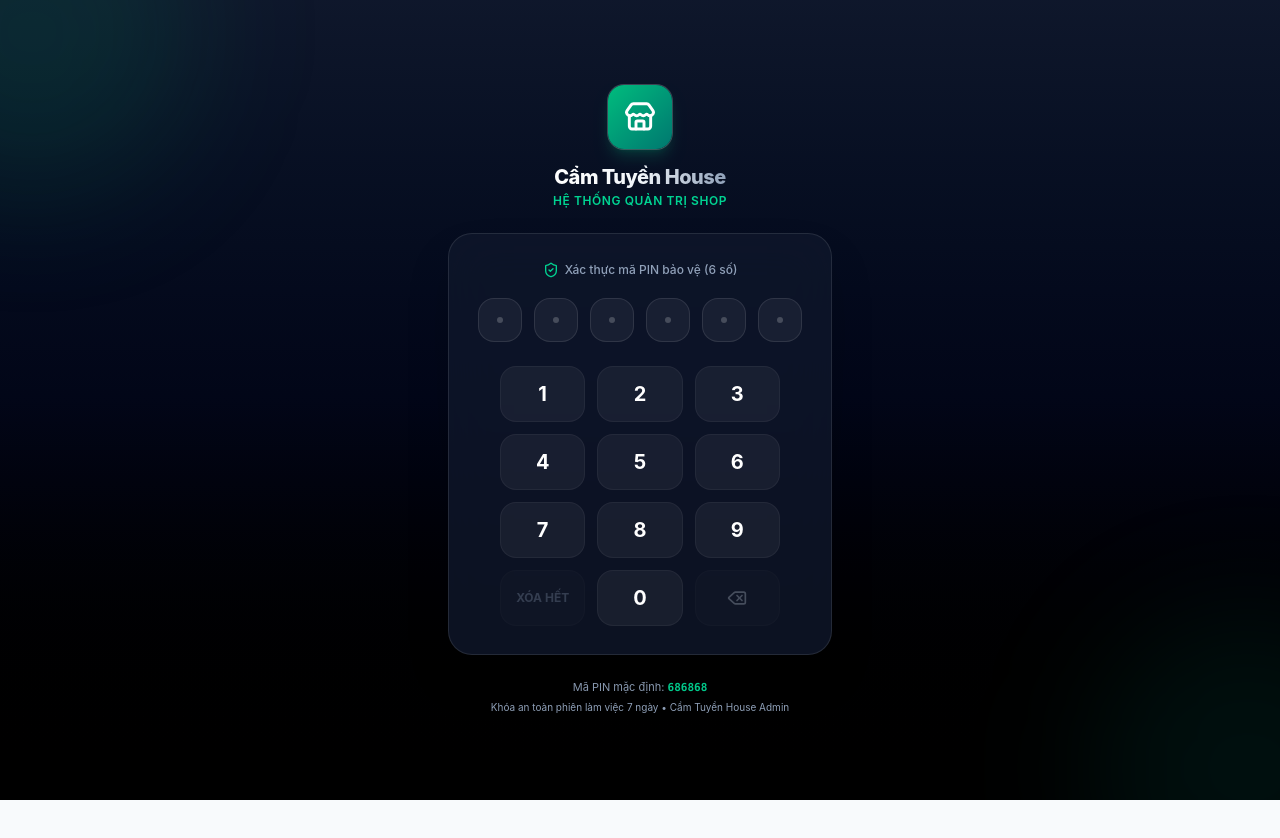
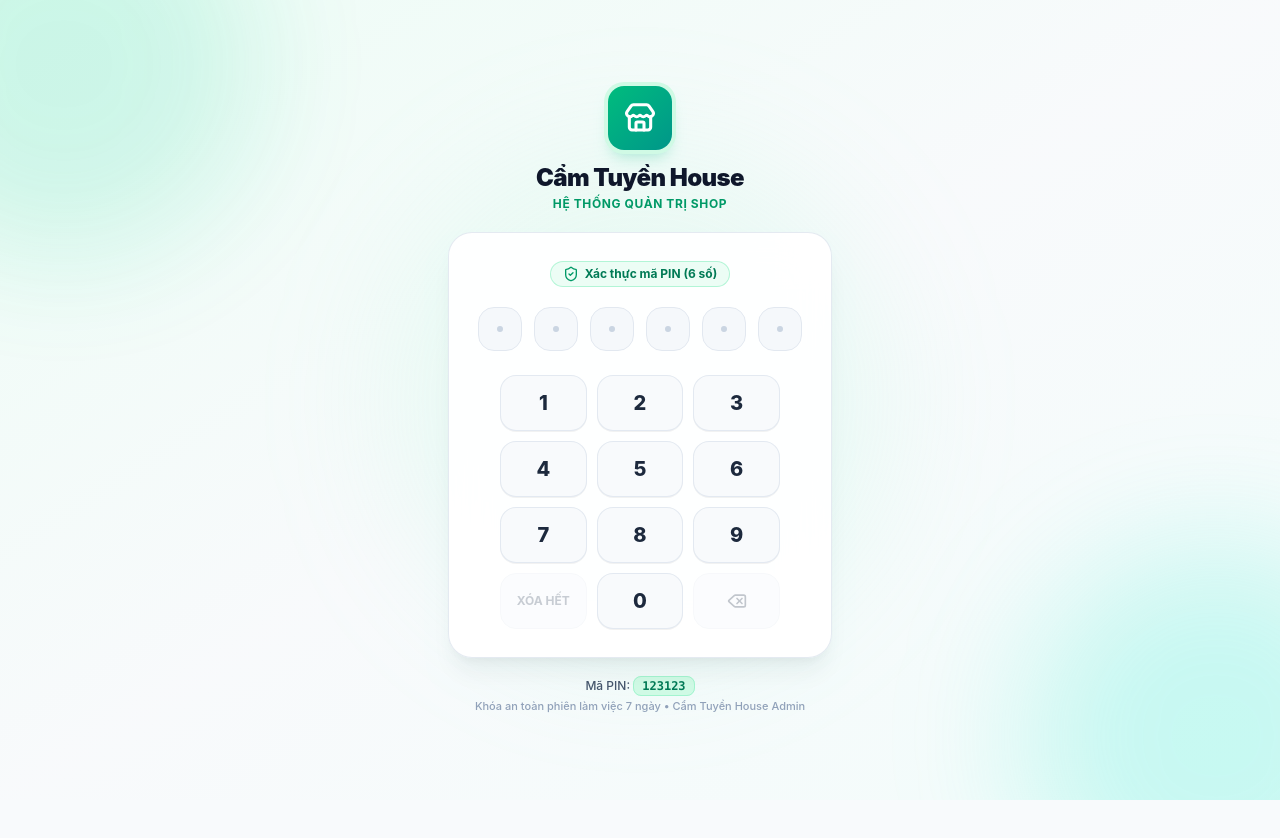
Before and after one commit to hoaibao3112/Afmin_Pos_SanPham, a Next.js app in the folder frontend/: page /login in a window 1280 px wide. Shown: the top 838 px of the page. Built offline with nearby package versions, Linux system fonts and the light colour scheme.

Commit message:
style(login): switch to bright, fresh and clean UI theme and set default PIN to 123123

```diff
--- a/frontend/src/app/login/page.tsx
+++ b/frontend/src/app/login/page.tsx
@@ -36,7 +36,7 @@ export default function LoginPage() {
       } else {
         // Nhập sai PIN -> Rung lắc và báo lỗi
         setIsShaking(true);
-        setErrorMsg(data.message || 'Mã PIN không đúng');
+        setErrorMsg(data.message || 'Mã PIN không chính xác');
         setPin('');
         setTimeout(() => setIsShaking(false), 600);
       }
@@ -97,35 +97,36 @@ export default function LoginPage() {
   }, [handleDigit, handleDelete, handleClear]);
 
   return (
-    <div className="min-h-screen bg-linear-to-b from-slate-900 via-slate-950 to-black text-white flex flex-col items-center justify-center p-4 selection:bg-emerald-500 selection:text-white">
-      {/* Background glow effects */}
+    <div className="min-h-screen bg-linear-to-br from-emerald-50/90 via-slate-50 to-teal-50/70 text-slate-900 flex flex-col items-center justify-center p-4 selection:bg-emerald-500 selection:text-white relative overflow-hidden">
+      {/* Hiệu ứng hào quang tươi sáng nền */}
       <div className="fixed inset-0 overflow-hidden pointer-events-none">
-        <div className="absolute -top-32 -left-32 w-80 h-80 bg-emerald-600/15 rounded-full blur-3xl" />
-        <div className="absolute -bottom-32 -right-32 w-80 h-80 bg-teal-600/10 rounded-full blur-3xl" />
+        <div className="absolute -top-32 -left-32 w-96 h-96 bg-emerald-400/20 rounded-full blur-3xl animate-pulse" />
+        <div className="absolute -bottom-32 -right-32 w-96 h-96 bg-teal-300/25 rounded-full blur-3xl" />
+        <div className="absolute top-1/2 left-1/2 -translate-x-1/2 -translate-y-1/2 w-[500px] h-[500px] bg-emerald-200/15 rounded-full blur-3xl pointer-events-none" />
       </div>
 
-      <div className="relative w-full max-w-sm flex flex-col items-center">
-        {/* Logo & Brand */}
-        <div className="flex flex-col items-center text-center mb-6">
-          <div className="h-16 w-16 rounded-2xl bg-linear-to-br from-emerald-500 to-teal-700 flex items-center justify-center shadow-lg shadow-emerald-500/20 ring-1 ring-white/20 mb-3.5">
-            <Store className="h-8 w-8 text-white stroke-[2.2]" />
+      <div className="relative w-full max-w-sm flex flex-col items-center z-10">
+        {/* Logo & Tên Shop */}
+        <div className="flex flex-col items-center text-center mb-5">
+          <div className="h-16 w-16 rounded-2xl bg-linear-to-br from-emerald-500 to-teal-600 flex items-center justify-center shadow-lg shadow-emerald-500/25 ring-4 ring-emerald-100 mb-3 transition-transform hover:scale-105">
+            <Store className="h-8 w-8 text-white stroke-[2.3]" />
           </div>
-          <h1 className="text-xl font-extrabold tracking-tight bg-linear-to-r from-white via-slate-100 to-slate-400 bg-clip-text text-transparent">
+          <h1 className="text-2xl font-black tracking-tight text-slate-900">
             Cẩm Tuyền House
           </h1>
-          <p className="text-xs font-semibold text-emerald-400 tracking-wider uppercase mt-0.5">
+          <p className="text-xs font-bold text-emerald-600 tracking-wider uppercase mt-0.5">
             Hệ Thống Quản Trị Shop
           </p>
         </div>
 
-        {/* Khung nhập PIN Glassmorphism */}
-        <div className="w-full bg-slate-900/80 backdrop-blur-xl border border-white/10 rounded-3xl p-6 sm:p-7 shadow-2xl flex flex-col items-center">
-          <div className="flex items-center gap-1.5 text-xs font-medium text-slate-400 mb-5">
-            <ShieldCheck className="h-4 w-4 text-emerald-400" />
-            <span>Xác thực mã PIN bảo vệ (6 số)</span>
+        {/* Khung nhập PIN Glassmorphism Tươi Sáng */}
+        <div className="w-full bg-white/95 backdrop-blur-xl border border-slate-200/90 rounded-3xl p-6 sm:p-7 shadow-xl shadow-emerald-950/5 flex flex-col items-center">
+          <div className="inline-flex items-center gap-1.5 px-3 py-1 rounded-full bg-emerald-50 border border-emerald-200/80 text-xs font-bold text-emerald-700 mb-5">
+            <ShieldCheck className="h-4 w-4 text-emerald-600" />
+            <span>Xác thực mã PIN (6 số)</span>
           </div>
 
-          {/* 6 Ô hiển thị mã PIN */}
+          {/* 6 Ô tròn hiển thị mã PIN */}
           <div
             className={`flex items-center justify-center gap-3 mb-6 transition-transform duration-200 ${
               isShaking ? 'animate-shake' : ''
@@ -138,16 +139,16 @@ export default function LoginPage() {
                   key={idx}
                   className={`h-11 w-11 rounded-2xl border flex items-center justify-center transition-all duration-200 ${
                     filled
-                      ? 'border-emerald-400 bg-emerald-500/20 scale-105 shadow-sm shadow-emerald-500/30'
+                      ? 'border-emerald-500 bg-emerald-50 shadow-sm shadow-emerald-500/25 scale-105 ring-2 ring-emerald-200'
                       : errorMsg
-                      ? 'border-rose-500/50 bg-rose-500/10'
-                      : 'border-white/10 bg-white/5'
+                      ? 'border-rose-300 bg-rose-50'
+                      : 'border-slate-200 bg-slate-100/70'
                   }`}
                 >
                   {filled ? (
-                    <div className="h-3.5 w-3.5 rounded-full bg-emerald-400 animate-in zoom-in-75 duration-150" />
+                    <div className="h-3.5 w-3.5 rounded-full bg-emerald-600 animate-in zoom-in-75 duration-150" />
                   ) : (
-                    <div className="h-1.5 w-1.5 rounded-full bg-white/20" />
+                    <div className="h-1.5 w-1.5 rounded-full bg-slate-300" />
                   )}
                 </div>
               );
@@ -156,29 +157,29 @@ export default function LoginPage() {
 
           {/* Thông báo lỗi nếu có */}
           {errorMsg && (
-            <div className="flex items-center gap-1.5 text-rose-400 text-xs font-semibold mb-4 animate-in fade-in slide-in-from-top-1">
-              <AlertCircle className="h-3.5 w-3.5 shrink-0" />
+            <div className="flex items-center gap-1.5 text-rose-600 text-xs font-bold mb-4 bg-rose-50 border border-rose-200 px-3 py-1.5 rounded-xl animate-in fade-in slide-in-from-top-1">
+              <AlertCircle className="h-4 w-4 shrink-0" />
               <span>{errorMsg}</span>
             </div>
           )}
 
           {/* Trạng thái loading */}
           {loading && (
-            <div className="flex items-center gap-2 text-emerald-400 text-xs font-semibold mb-4">
-              <RefreshCw className="h-3.5 w-3.5 animate-spin" />
+            <div className="flex items-center gap-2 text-emerald-700 text-xs font-bold mb-4 bg-emerald-50 border border-emerald-200 px-3 py-1.5 rounded-xl">
+              <RefreshCw className="h-3.5 w-3.5 animate-spin text-emerald-600" />
               <span>Đang kiểm tra bảo mật...</span>
             </div>
           )}
 
-          {/* Bàn phím số Keypad */}
-          <div className="grid grid-cols-3 gap-3 w-full max-w-[280px]">
+          {/* Bàn phím số Keypad Tươi Sáng & Nhạy Thao Tác */}
+          <div className="grid grid-cols-3 gap-2.5 w-full max-w-[280px]">
             {['1', '2', '3', '4', '5', '6', '7', '8', '9'].map((digit) => (
               <button
                 key={digit}
                 type="button"
                 onClick={() => handleDigit(digit)}
                 disabled={loading}
-                className="h-14 rounded-2xl bg-white/5 hover:bg-white/10 active:bg-emerald-500/20 active:scale-95 text-xl font-bold border border-white/5 hover:border-white/20 transition cursor-pointer flex items-center justify-center disabled:opacity-50"
+                className="h-14 rounded-2xl bg-slate-50 hover:bg-emerald-50 hover:text-emerald-700 hover:border-emerald-300 active:bg-emerald-100 active:scale-95 text-xl font-extrabold text-slate-800 border border-slate-200/90 shadow-2xs transition-all cursor-pointer flex items-center justify-center disabled:opacity-50"
               >
                 {digit}
               </button>
@@ -189,7 +190,7 @@ export default function LoginPage() {
               type="button"
               onClick={handleClear}
               disabled={loading || pin.length === 0}
-              className="h-14 rounded-2xl bg-white/5 hover:bg-white/10 active:scale-95 text-xs font-bold text-slate-400 border border-white/5 transition cursor-pointer flex items-center justify-center disabled:opacity-30"
+              className="h-14 rounded-2xl bg-slate-100 hover:bg-slate-200 active:scale-95 text-xs font-bold text-slate-600 border border-slate-200 transition-all cursor-pointer flex items-center justify-center disabled:opacity-30"
             >
               XÓA HẾT
             </button>
@@ -199,7 +200,7 @@ export default function LoginPage() {
               type="button"
               onClick={() => handleDigit('0')}
               disabled={loading}
-              className="h-14 rounded-2xl bg-white/5 hover:bg-white/10 active:bg-emerald-500/20 active:scale-95 text-xl font-bold border border-white/5 hover:border-white/20 transition cursor-pointer flex items-center justify-center disabled:opacity-50"
+              className="h-14 rounded-2xl bg-slate-50 hover:bg-emerald-50 hover:text-emerald-700 hover:border-emerald-300 active:bg-emerald-100 active:scale-95 text-xl font-extrabold text-slate-800 border border-slate-200/90 shadow-2xs transition-all cursor-pointer flex items-center justify-center disabled:opacity-50"
             >
               0
             </button>
@@ -209,7 +210,7 @@ export default function LoginPage() {
               type="button"
               onClick={handleDelete}
               disabled={loading || pin.length === 0}
-              className="h-14 rounded-2xl bg-white/5 hover:bg-white/10 active:scale-95 text-slate-300 border border-white/5 transition cursor-pointer flex items-center justify-center disabled:opacity-30"
+              className="h-14 rounded-2xl bg-slate-100 hover:bg-rose-50 hover:text-rose-600 hover:border-rose-200 active:scale-95 text-slate-700 border border-slate-200 transition-all cursor-pointer flex items-center justify-center disabled:opacity-30"
               title="Xóa 1 số"
             >
               <Delete className="h-5 w-5" />
@@ -217,12 +218,12 @@ export default function LoginPage() {
           </div>
         </div>
 
-        {/* Ghi chú bảo mật & hỗ trợ */}
-        <div className="text-center mt-6 space-y-1">
-          <p className="text-[11px] text-slate-400">
-            Mã PIN mặc định: <span className="font-mono font-bold text-emerald-400">686868</span>
+        {/* Ghi chú mã PIN & bảo mật */}
+        <div className="text-center mt-5 space-y-1">
+          <p className="text-xs text-slate-600 font-medium">
+            Mã PIN: <span className="font-mono font-extrabold text-emerald-700 bg-emerald-100 px-2 py-0.5 rounded-lg border border-emerald-200">123123</span>
           </p>
-          <p className="text-[10px] text-slate-400">
+          <p className="text-[11px] text-slate-400 font-medium">
             Khóa an toàn phiên làm việc 7 ngày • Cẩm Tuyền House Admin
           </p>
         </div>
--- a/frontend/src/lib/auth.ts
+++ b/frontend/src/lib/auth.ts
@@ -1,7 +1,7 @@
 export const COOKIE_NAME = 'admin_session';
 
 const DEFAULT_SECRET = 'cam-tuyen-house-super-secret-key-686868-admin-session-2026';
-export const DEFAULT_PIN = '686868';
+export const DEFAULT_PIN = '123123';
 
 export function getAdminPin(): string {
   return process.env.ADMIN_PIN || DEFAULT_PIN;
```
Also changed, not shown: 1 other file (tests, documents, lock files or other folders).
